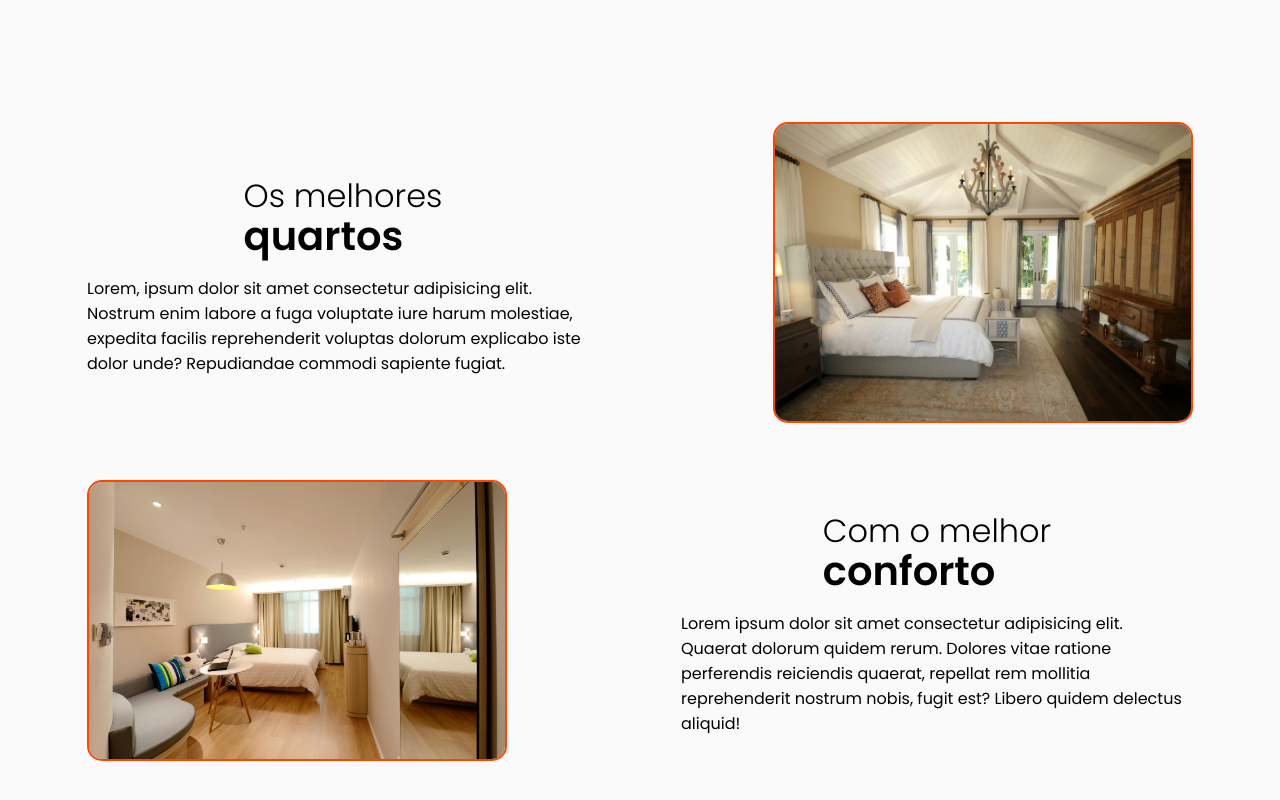
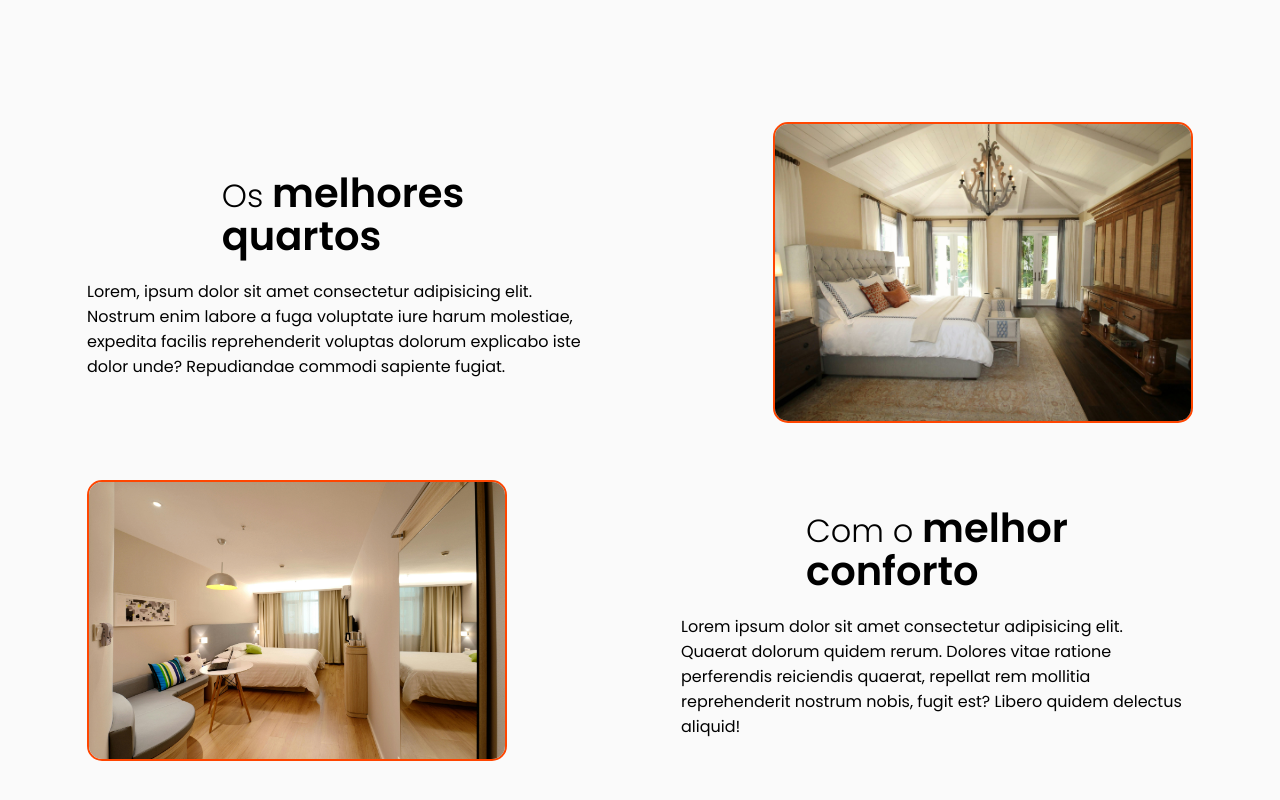
Before and after one commit to PedroPimpao/projeto-pousada, a plain HTML site: page index.html in a window 1280 px wide. Shown: the part 1360-2160 px from the top of the page. Drawn offline with Linux system fonts and the light colour scheme.

Commit message:
fix: Correcao de texto

```diff
--- a/index.html
+++ b/index.html
@@ -78,9 +78,9 @@
 
         <div class="interface">
 
-            <article class="itens-container">
+            <article class="itens-container" id="item-container-1">
                 <div class="txt-itens">
-                    <h2>Os melhores <span>quartos</span></h2>
+                    <h2>Os <span>melhores <br>quartos</span></h2>
                     <p>Lorem, ipsum dolor sit amet consectetur adipisicing elit. Nostrum enim labore a fuga voluptate iure harum molestiae, expedita facilis reprehenderit voluptas dolorum explicabo iste dolor unde? Repudiandae commodi sapiente fugiat.</p>
                 </div>
                 <div class="img-itens">
@@ -90,7 +90,7 @@
 
             <article class="itens-container" id="item-container-2">
                 <div class="txt-itens">
-                    <h2>Com o melhor <span>conforto</span></h2>
+                    <h2>Com o <span>melhor <br> conforto</span></h2>
                     <p>Lorem ipsum dolor sit amet consectetur adipisicing elit. Quaerat dolorum quidem rerum. Dolores vitae ratione perferendis reiciendis quaerat, repellat rem mollitia reprehenderit nostrum nobis, fugit est? Libero quidem delectus aliquid!</p>
                 </div>
                 <div class="img-itens">
--- a/src/css/style.css
+++ b/src/css/style.css
@@ -176,6 +176,11 @@ section.quartos{
     flex-direction: row-reverse;
 }
 
+#item-container-1 .txt-itens h2 span, #item-container-2 .txt-itens h2 span{
+    display: inline;
+    font-weight: 600;
+}
+
 .itens-container .txt-itens{
     display: flex;
     flex-direction: column;
```
